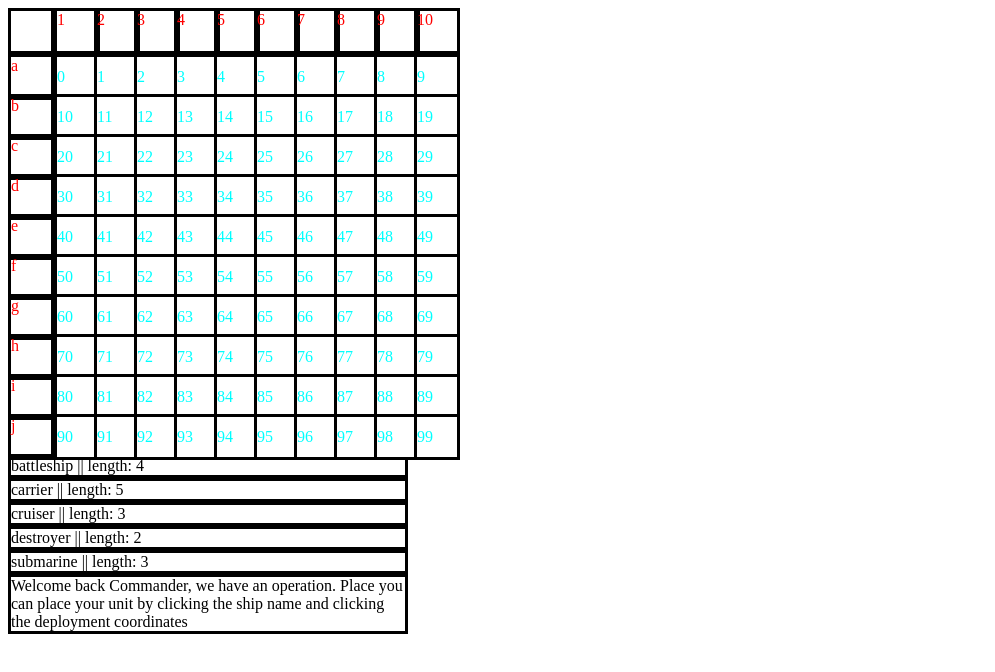
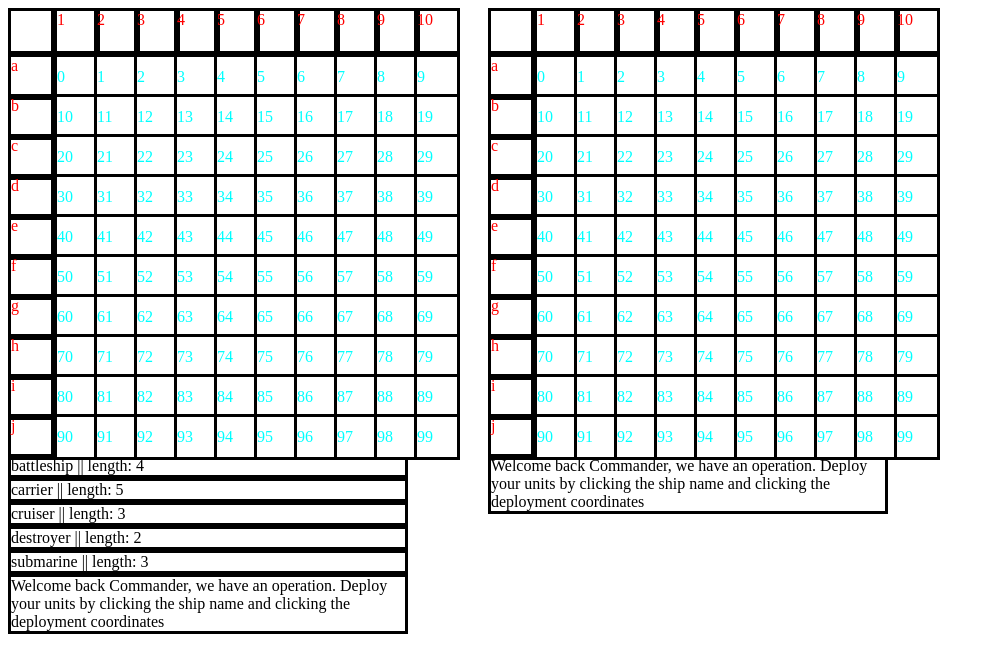
Before and after one commit to cadetduck64/battleship, a website with bundled scripts: page index.html in a window 1280 px wide. Shown: the whole page, without its empty margins (0-995 px from the left). Built offline with nearby package versions, Linux system fonts and the light colour scheme.

Commit message:
updated ai HTML elements

```diff
--- a/index.html
+++ b/index.html
@@ -9,6 +9,7 @@
     <link rel="stylesheet" href="style.css">
 </head>
 <body>
+    <div id="window" class="window">
         <div id="playerContainer">
             <div id="playFieldContainer" class="playFieldContainer">
                 <div id="xAxisDiv"></div>
@@ -17,8 +18,24 @@
                 <div id="messageBoard" class="messageBoard"></div>
             </div>
             <div id="shipListDiv" class="shipListDiv"></div>
-        <div id="messageBoard" class="messageBoard">Welcome back Commander, we have an operation. Place you can place your unit by clicking the ship name and clicking the deployment coordinates</div>
+            <div id="messageBoard" class="messageBoard">Welcome back Commander, we have an operation. Deploy your units by clicking the ship name and clicking the deployment coordinates</div>
         </div>
+
+        <div id="divider"></div>
+
+        <div id="botContainer">
+            <div id="botplayFieldContainer" class="botplayFieldContainer">
+                <div id="botxAxisDiv"></div>
+                <div id="botyAxisDiv"></div>
+                <div id="botplayField" class="botplayField"></div>
+                <div id="botmessageBoard" class="botmessageBoard"></div>
+            </div>
+            <div id="shipListDiv" class="shipListDiv"></div>
+            <div id="messageBoard" class="messageBoard">Welcome back Commander, we have an operation. Deploy your units by clicking the ship name and clicking the deployment coordinates</div>
+        </div>
+    </div>
+
+
 
     <!-- <dialog id="placeShipModal"> -->
         <!-- <div id="placeShipInputBox"> -->
```
Lines whose indentation alone changed are shown as unchanged.
